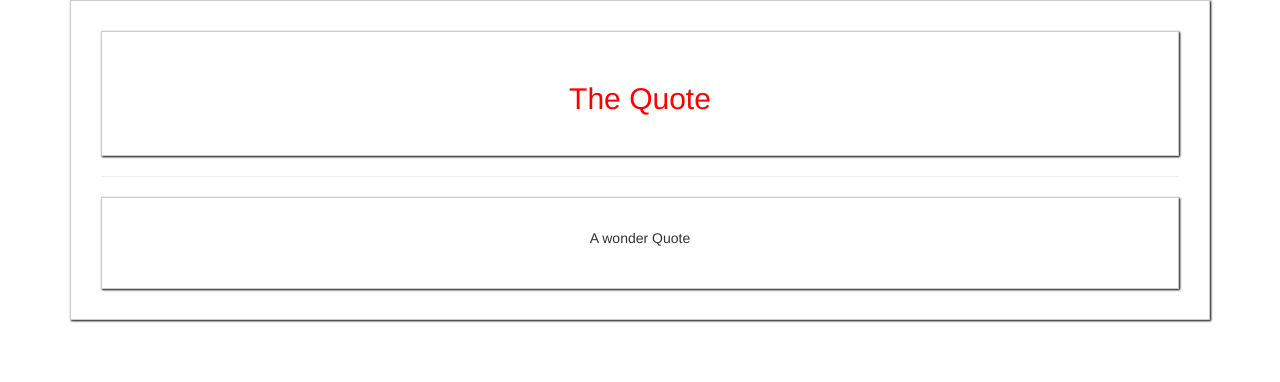
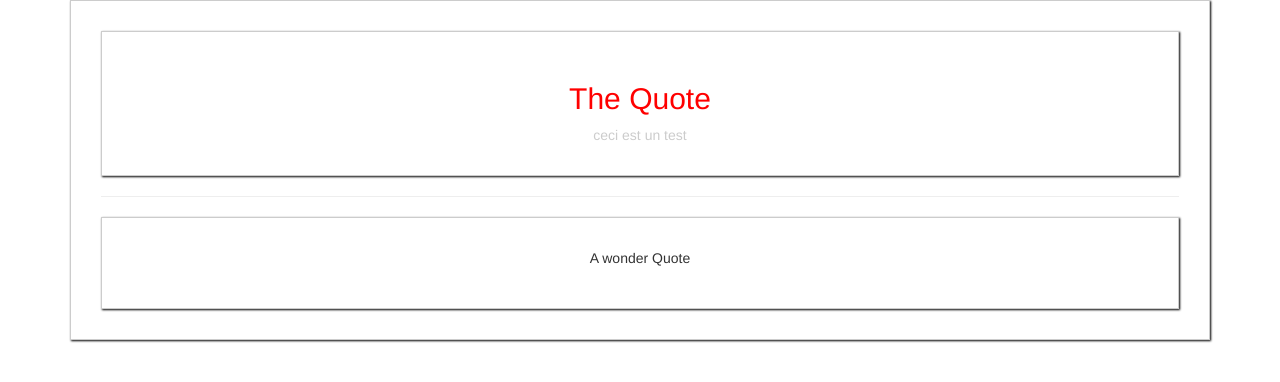
Before and after one commit to jacques-sounvi/TrainningVueJs, a Vue app: page / in a window 1280 px wide. Shown: the top 382 px of the page. Built offline with nearby package versions, Linux system fonts and the light colour scheme.

Commit message:
Modify a slot use default slot

```diff
--- a/src/App.vue
+++ b/src/App.vue
@@ -4,7 +4,8 @@
             <div class="col-xs-12">
                 <app-quote>
                     <h2 slot="title">{{quoteTitle}}</h2>
-                    <p slot="content">A wonder Quote</p>
+                    <p slot="subtitile"></p>
+                    <p>A wonder Quote</p>
                 </app-quote>
 
             </div>
--- a/src/components/Quote.vue
+++ b/src/components/Quote.vue
@@ -2,10 +2,11 @@
     <div>
        <div class="title">
            <slot name="title"></slot>
+           <span style="color: #ccc"><slot name="subtitle">ceci est un test</slot></span>
        </div>
        <hr>
        <div>
-           <slot name="content"></slot>
+           <slot></slot>
        </div>
     </div>
 </template>
```
